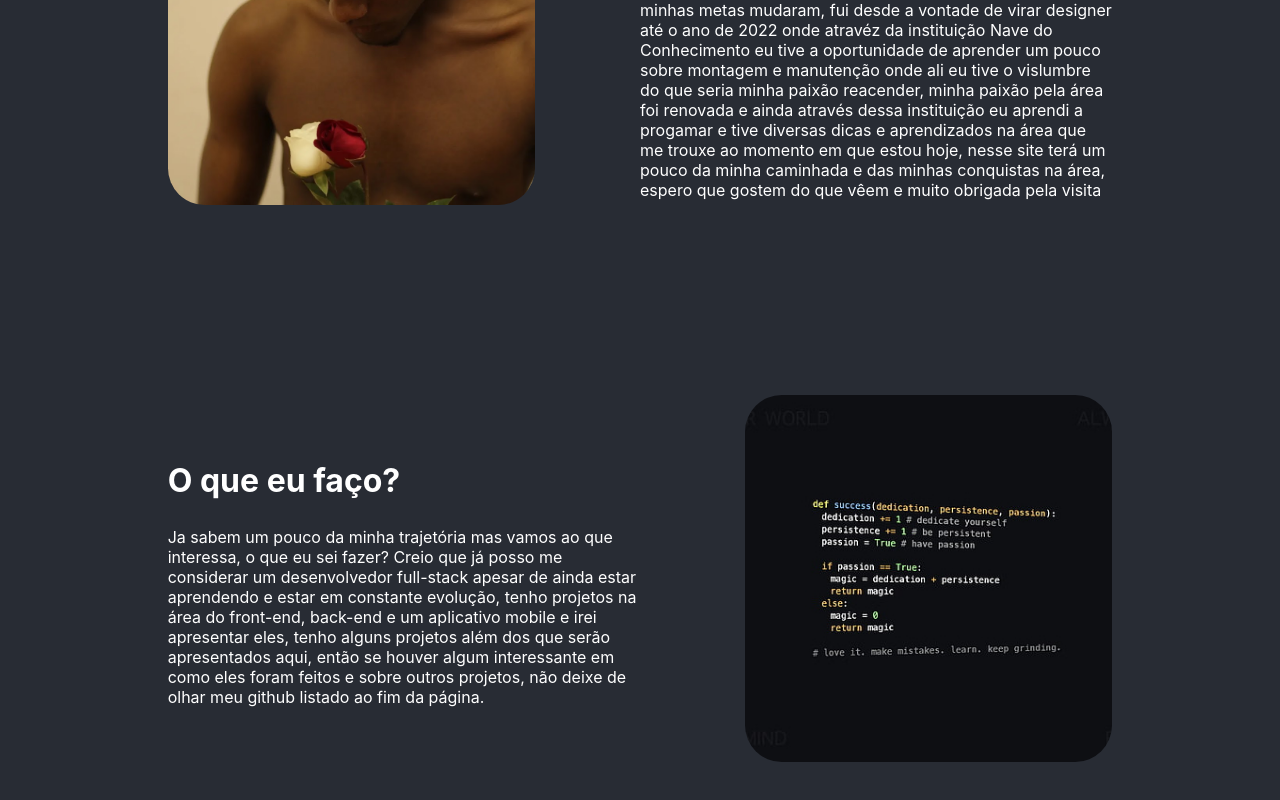
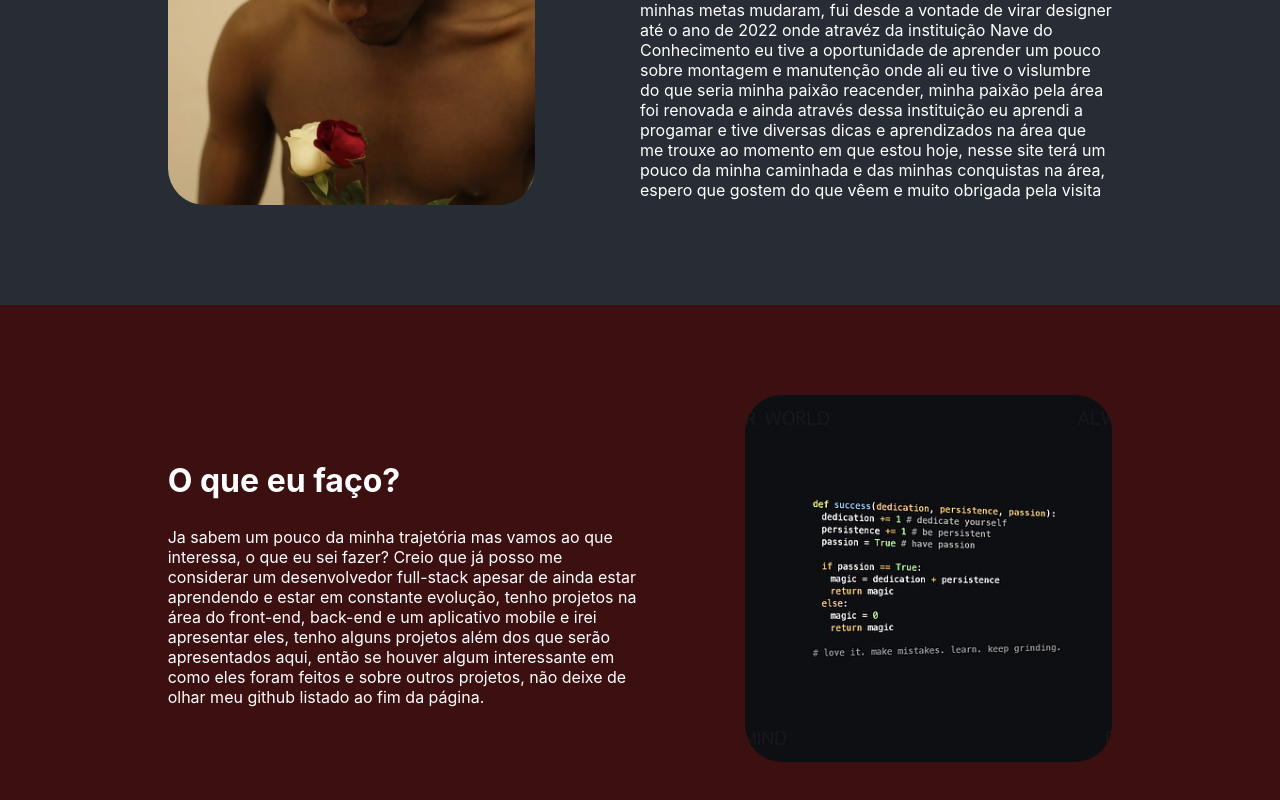
Before and after one commit to subaru3rem/Portifolio, a React (Create React App) app: page / in a window 1280 px wide. Shown: the part 310-1110 px from the top of the page. Built offline with nearby package versions, Linux system fonts and the light colour scheme.

Commit message:
nome da classe

```diff
--- a/src/App.js
+++ b/src/App.js
@@ -28,7 +28,7 @@ function App() {
           </p>
         </div>
       </section>
-      <section className='red'>
+      <section className='primary_color'>
       <div className='destaques'>
         <div className='textos'>
           <h1>O que eu faço?</h1>
```
